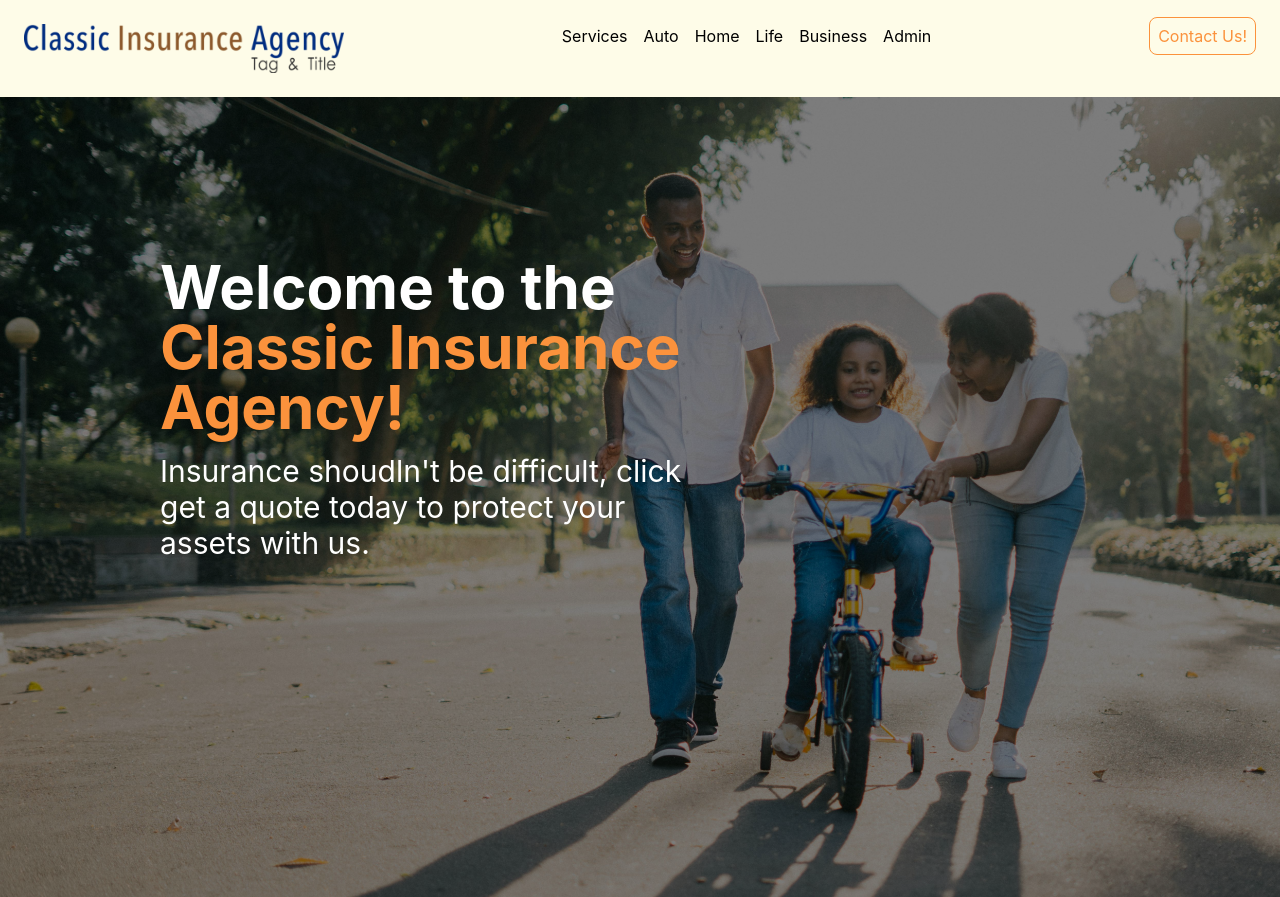
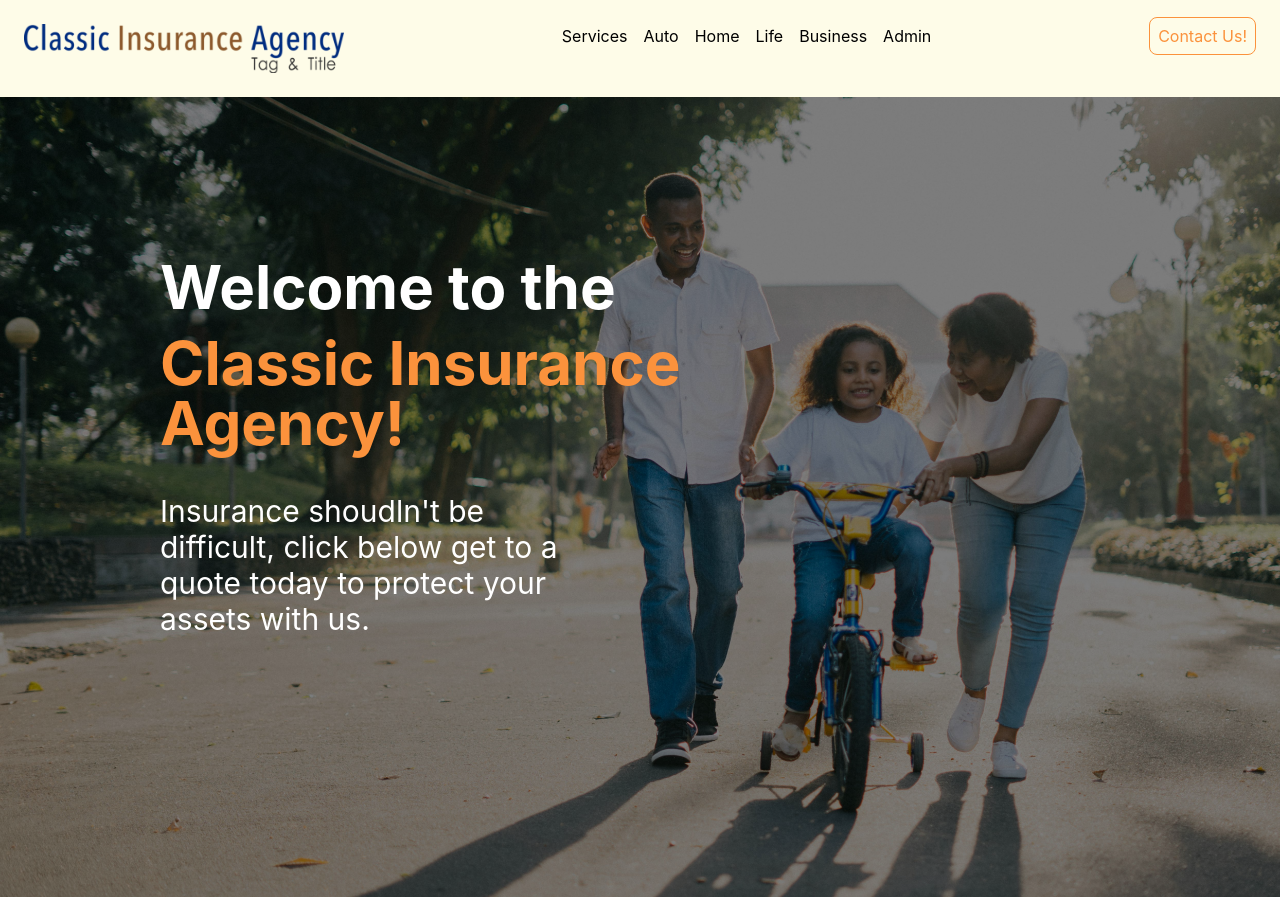
Before and after one commit to tajsharma/classic-insurance-proj, a React (Create React App) app in the folder insurance-frontend/: page / in a window 1280 px wide. Built offline with nearby package versions, Linux system fonts and the light colour scheme.

Commit message:
change width of textbox below header

```diff
--- a/insurance-frontend/src/Components/LandingPage.tsx
+++ b/insurance-frontend/src/Components/LandingPage.tsx
@@ -13,9 +13,9 @@ const LandingPage: React.FC = () => {
 
       <div className="relative z-10 py-40 px-40 w-2/3">
         <h1 className="text-6xl font-bold">
-          Welcome to the <span className="block text-orange-400">Classic Insurance Agency!</span>
+          Welcome to the <span className="block text-orange-400 py-4">Classic Insurance Agency!</span>
         </h1>
-        <p className="mt-4 text-3xl">Insurance shoudln't be difficult, click get a quote today to protect your assets with us.</p>
+        <p className="mt-4 text-3xl py-2 w-9/12">Insurance shoudln't be difficult, click below get to a quote today to protect your assets with us.</p>
       </div>
 
     </section>
```
